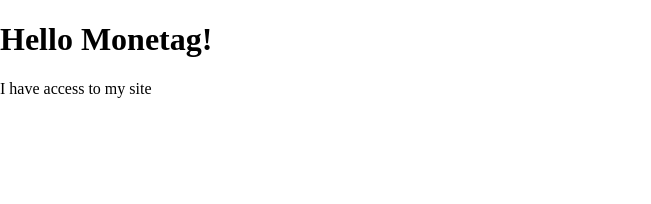
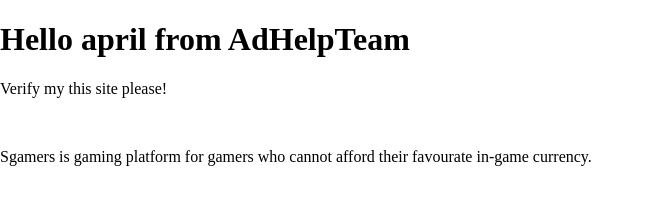
Before and after one commit to GameTechWorld/html-ad, a plain HTML site: page index.html in a window 1280 px wide. Shown: the whole page, without its empty margins (0-651 px from the left). Drawn offline with Linux system fonts and the light colour scheme.

Commit message:
Update index.html

```diff
--- a/index.html
+++ b/index.html
@@ -2,7 +2,8 @@
 <html>
   <head><meta name="monetag" content="eb9419efb2efb09a46a3df310f2acfb5"></head>
 <body style="margin:0; background:transparent;">
-  <h1>Hello Monetag!</h1>
-  <p>I have access to my site</p>
+  <h1>Hello april from AdHelpTeam</h1>
+  <p>Verify my this site please!</p><br>
+  <p>Sgamers is gaming platform for gamers who cannot afford their favourate in-game currency.</p>
 </body>
 </html>
```
